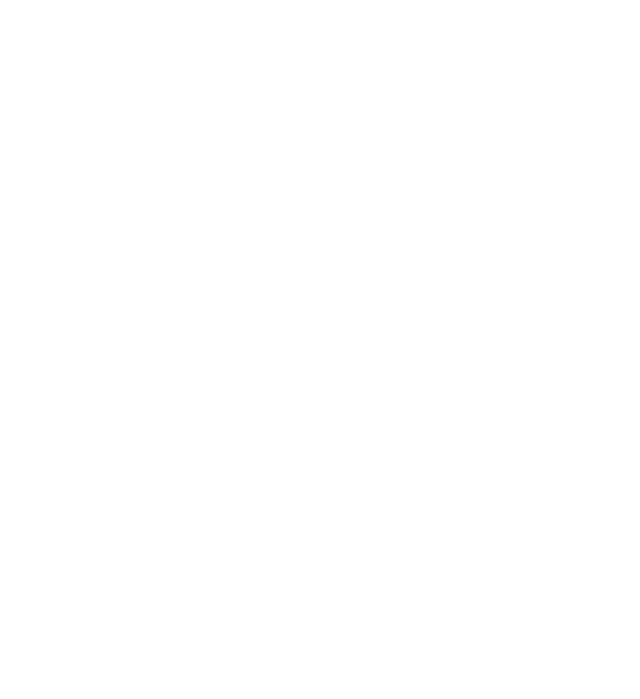
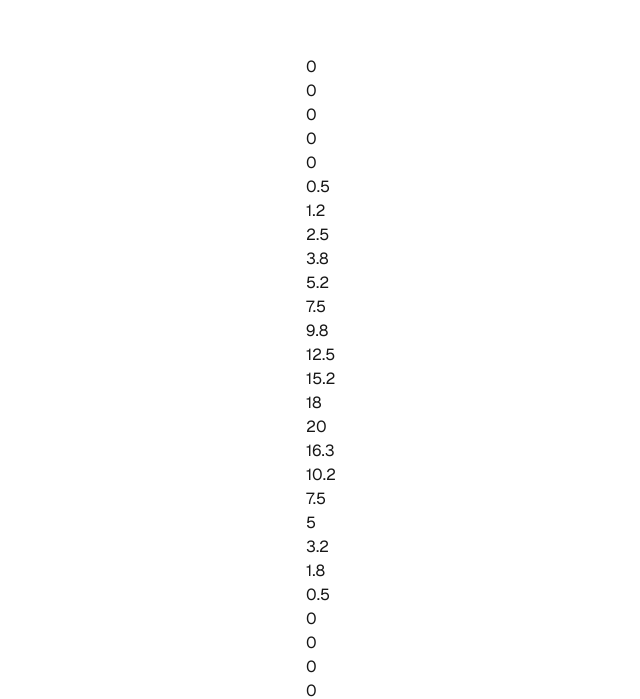
Before and after one commit to jacobjshelp/better-weather, a Next.js app: page / in a window 1280 px wide. Shown: the part 109-808 px from the top of the page, without its empty margins (319-959 px from the left). Built offline with nearby package versions, Linux system fonts and the light colour scheme.

Commit message:
initial api route and component for weather data

```diff
--- /dev/null
+++ b/app/api/weather/route.ts
@@ -0,0 +1,12 @@
+const url =
+  "https://api.open-meteo.com/v1/forecast?latitude=56.1518&longitude=10.2064&hourly=precipitation_probability,precipitation&timezone=Europe%2FBerlin";
+
+export async function GET() {
+  const response = await fetch(url);
+  const data = await response.json();
+
+  return new Response(JSON.stringify(data), {
+    status: 200,
+    headers: { "Content-Type": "application/json" },
+  });
+}
--- /dev/null
+++ b/app/components/HourlyForecast.tsx
@@ -0,0 +1,18 @@
+import {
+  getMockWeatherData,
+  getWeatherData,
+} from "../functions/getWeatherData";
+
+export default async function HourlyForecast() {
+  const { hourly } = await getMockWeatherData();
+
+  return (
+    <div>
+      <ul>
+        {hourly.precipitation.map((value, i) => {
+          return <li key={i}>{value}</li>;
+        })}
+      </ul>
+    </div>
+  );
+}
--- /dev/null
+++ b/app/functions/getWeatherData.ts
@@ -0,0 +1,14 @@
+import fs from "node:fs/promises";
+import { WeatherData } from "../types";
+
+export async function getWeatherData(): Promise<WeatherData> {
+  const response = await fetch(`${process.env.API_URL}/api/weather`);
+  const data = (await response.json()) as WeatherData;
+  return data;
+}
+
+export async function getMockWeatherData(): Promise<WeatherData> {
+  const raw = await fs.readFile("./public/mockWeather.json", "utf-8");
+  const weatherData = (await JSON.parse(raw)) as WeatherData;
+  return weatherData;
+}
--- a/app/layout.tsx
+++ b/app/layout.tsx
@@ -14,7 +14,8 @@
 
 export const metadata: Metadata = {
   title: "Better weather for Better Developers",
-  description: "A weather app to help the developers stay one step ahead of the weather",
+  description:
+    "A weather app to help the developers stay one step ahead of the weather",
 };
 
 export default function RootLayout({
--- a/app/page.tsx
+++ b/app/page.tsx
@@ -1,12 +1,12 @@
-import Image from "next/image";
+import HourlyForecast from "./components/HourlyForecast";
 
 export default function Home() {
   return (
     <div className="grid grid-rows-[20px_1fr_20px] items-center justify-items-center min-h-screen p-8 pb-20 gap-16 sm:p-20 font-[family-name:var(--font-geist-sans)]">
       <main className="flex flex-col gap-[32px] row-start-2 items-center sm:items-start">
+        <HourlyForecast />
       </main>
-      <footer className="row-start-3 flex gap-[24px] flex-wrap items-center justify-center">
-      </footer>
+      <footer className="row-start-3 flex gap-[24px] flex-wrap items-center justify-center"></footer>
     </div>
   );
 }
--- /dev/null
+++ b/app/types.ts
@@ -0,0 +1,6 @@
+export type WeatherData = {
+  hourly: {
+    precipitation_probability: number[];
+    precipitation: number[];
+  };
+};
--- /dev/null
+++ b/public/mockWeather.json
@@ -0,0 +1,42 @@
+{
+  "latitude": 56.149773,
+  "longitude": 10.209183,
+  "generationtime_ms": 0.03826618194580078,
+  "utc_offset_seconds": 7200,
+  "timezone": "Europe/Berlin",
+  "timezone_abbreviation": "GMT+2",
+  "elevation": 16,
+  "hourly_units": {
+    "time": "iso8601",
+    "precipitation_probability": "%",
+    "precipitation": "mm"
+  },
+  "hourly": {
+    "precipitation_probability": [
+      65, 68, 70, 72, 75, 78, 80, 82, 85, 88, 90, 92, 95, 97, 98, 98, 95, 92,
+      90, 88, 85, 82, 80, 78, 75, 73, 70, 68, 65, 63, 60, 58, 55, 53, 50, 48,
+      45, 43, 40, 38, 35, 33, 30, 32, 35, 38, 40, 42, 45, 48, 50, 52, 55, 58,
+      60, 62, 65, 67, 70, 72, 75, 77, 80, 83, 85, 87, 90, 92, 95, 97, 99, 98,
+      95, 92, 90, 87, 85, 82, 80, 77, 75, 72, 70, 67, 65, 62, 60, 57, 55, 52,
+      50, 47, 45, 42, 40, 39, 38, 40, 43, 45, 48, 50, 53, 55, 58, 60, 63, 65,
+      68, 70, 73, 75, 78, 80, 83, 85, 88, 90, 92, 95, 97, 99, 97, 95, 92, 90,
+      87, 85, 82, 80, 77, 75, 72, 70, 67, 65, 62, 60, 57, 55, 52, 50, 47, 45,
+      43, 40, 38, 35, 37, 40, 42, 45, 47, 50, 52, 55, 57, 60, 63, 65, 68, 70,
+      73, 75, 78, 80, 83, 85, 87, 90, 92
+    ],
+    "precipitation": [
+      0.0, 0.0, 0.0, 0.0, 0.0, 0.5, 1.2, 2.5, 3.8, 5.2, 7.5, 9.8, 12.5, 15.2,
+      18.0, 20.0, 16.3, 10.2, 7.5, 5.0, 3.2, 1.8, 0.5, 0.0, 0.0, 0.0, 0.0, 0.0,
+      0.0, 0.0, 0.0, 0.0, 0.0, 0.0, 0.0, 0.0, 0.0, 0.0, 0.0, 0.0, 0.0, 0.0, 0.0,
+      0.0, 0.0, 0.0, 0.0, 0.0, 0.0, 0.0, 0.0, 0.0, 0.0, 0.0, 0.0, 0.0, 0.0, 0.0,
+      0.0, 0.0, 0.0, 0.0, 0.8, 1.5, 2.8, 4.5, 7.2, 10.5, 13.8, 17.0, 15.5, 12.0,
+      8.5, 5.2, 3.0, 1.0, 0.5, 0.0, 0.0, 0.0, 0.0, 0.0, 0.0, 0.0, 0.0, 0.0, 0.0,
+      0.0, 0.0, 0.0, 0.0, 0.0, 0.0, 0.0, 0.0, 0.0, 0.0, 0.0, 0.0, 0.0, 0.0, 0.0,
+      0.0, 0.0, 0.0, 0.0, 0.2, 0.5, 1.0, 2.2, 3.5, 5.8, 8.5, 11.0, 14.5, 18.2,
+      16.5, 12.5, 9.8, 6.5, 4.2, 2.0, 0.8, 0.2, 0.0, 0.0, 0.0, 0.0, 0.0, 0.0,
+      0.0, 0.0, 0.0, 0.0, 0.0, 0.0, 0.0, 0.0, 0.0, 0.0, 0.0, 0.0, 0.0, 0.0, 0.0,
+      0.0, 0.0, 0.0, 0.0, 0.0, 0.0, 0.0, 0.0, 0.0, 0.0, 0.0, 0.0, 0.3, 0.8, 1.5,
+      2.5, 4.2, 6.8, 9.5, 12.8, 16.2, 19.5
+    ]
+  }
+}
```
Also changed, not shown: 1 other file (tests, documents, lock files or other folders).
